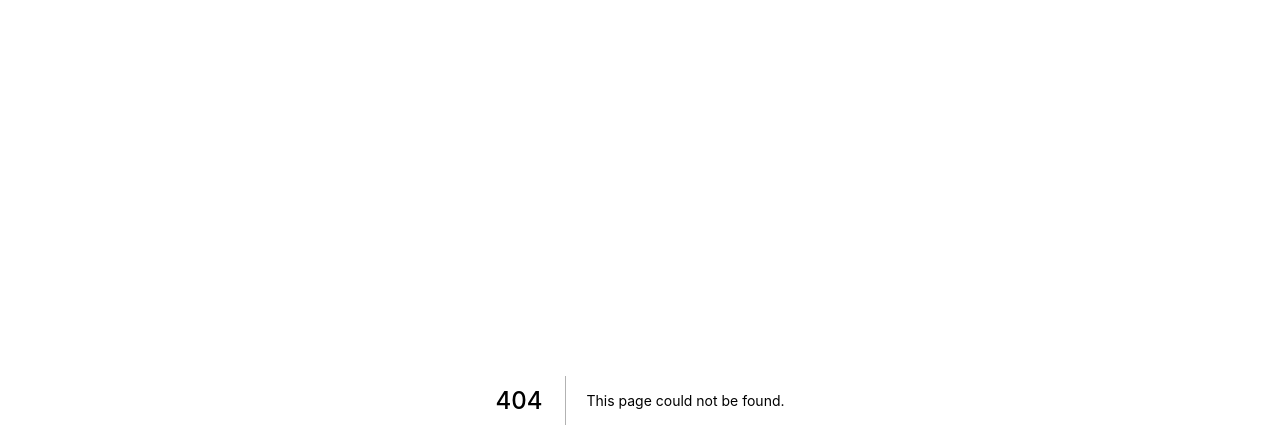
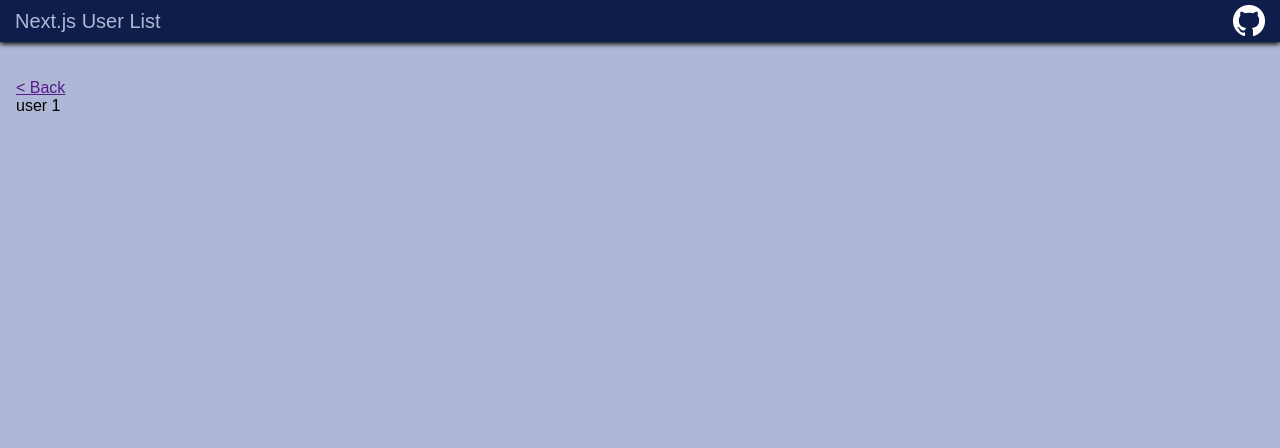
Before and after one commit to dstanich/simple-user-list, a Next.js app in the folder nextjs/: page /user/1 in a window 1280 px wide. Before the commit this address had no page. Shown: the top 448 px of the page. Built offline with nearby package versions, Linux system fonts and the light colour scheme.

Commit message:
nextjs: refactor

```diff
--- a/nextjs/pages/_app.js
+++ b/nextjs/pages/_app.js
@@ -1,7 +1,23 @@
+import Head from 'next/head';
+
 import '../styles/globals.scss';
+import styles from '../styles/App.module.scss';
+import Title from '../components/Title';
 
 function MyApp({ Component, pageProps }) {
-  return <Component {...pageProps} />;
+  return (
+    <>
+      <Head>
+        <title>Next.js User List</title>
+      </Head>
+      <div className={styles.app}>
+        <Title text="Next.js User List" />
+        <div className={styles['scrollable-area']}>
+          <Component {...pageProps} />
+        </div>
+      </div>
+    </>
+  );
 }
 
 export default MyApp;
--- /dev/null
+++ b/nextjs/pages/user/[id].js
@@ -0,0 +1,18 @@
+import { useRouter } from 'next/router';
+import Link from 'next/link';
+
+import styles from '../../styles/UserDetails.module.scss';
+
+export default function UserDetails(props) {
+  const router = useRouter();
+  const { id } = router.query;
+
+  return (
+    <div className={styles['content-container']}>
+      <Link href="/" className={styles.back}>
+        <a href="">&lt; Back</a>
+      </Link>
+      <div>user {id}</div>
+    </div>
+  );
+}
--- /dev/null
+++ b/nextjs/styles/App.module.scss
@@ -0,0 +1,13 @@
+.app {
+  display: flex;
+  flex-direction: column;
+  height: 100%;
+  background: #aeb7d5;
+  overflow: hidden;
+}
+
+.scrollable-area {
+  display: block;
+  flex: 1 1 auto;
+  overflow: auto;
+}
--- /dev/null
+++ b/nextjs/styles/UserDetails.module.scss
@@ -0,0 +1,3 @@
+.content-container {
+  margin: 2rem 1rem 0 1rem;
+}
```
Also changed, not shown: nextjs/components/UserCard.js (renamed from nextjs/components/User.js, +11 -8 lines), nextjs/components/Users.js (+4 -4 lines), nextjs/pages/index.js (+2 -9 lines), nextjs/styles/Home.module.scss (+0 -14 lines), nextjs/styles/UserCard.module.scss (renamed from nextjs/styles/User.module.scss).
